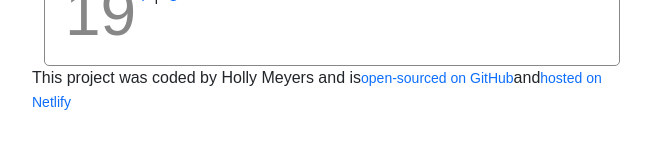
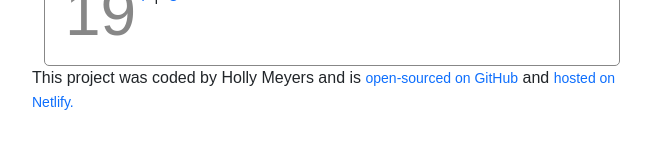
Before and after one commit to hmharris24/my-app., a React (Create React App) app: page / in a window 1280 px wide. Shown: the part 274-422 px from the top of the page, without its empty margins (308-959 px from the left). Built offline with nearby package versions, Linux system fonts and the light colour scheme.

Commit message:
Updated footer

```diff
--- a/src/App.js
+++ b/src/App.js
@@ -12,16 +12,17 @@ export default function App() {
         <Weather defaultCity="Paris" />
       </div>
       <span className="footer">
-        This project was coded by Holly Meyers and is
+        This project was coded by Holly Meyers and is{" "}
         <a href="https://github.com/hmharris24/my-app." target="blank">
           open-sourced on GitHub
-        </a>
-        and
+        </a>{" "}
+        and{" "}
         <a
           href="https://app.netlify.com/sites/cheery-puffpuff-a66b1b/deploys"
           target="blank"
         >
-          hosted on Netlify
+          {" "}
+          hosted on Netlify.
         </a>
       </span>
     </div>
```
